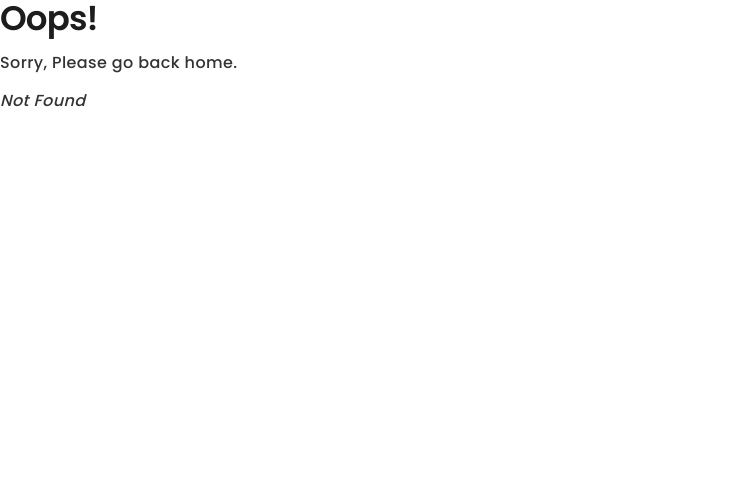
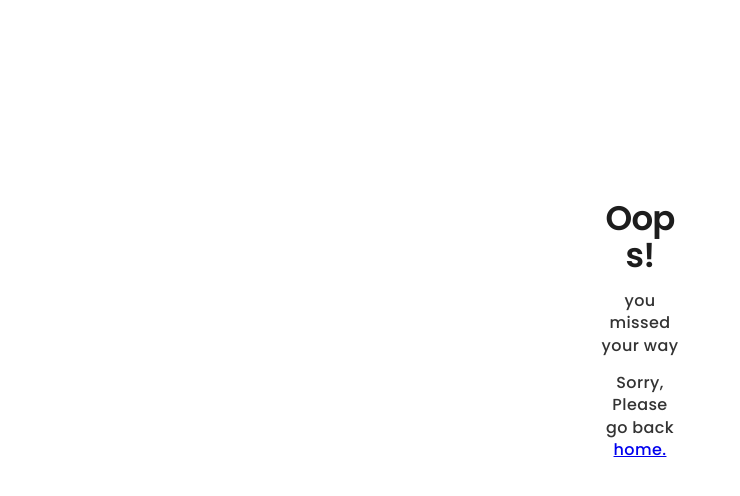
Before and after one commit to TechieTee/boas, a React (Create React App) app: page /about in a window 1280 px wide. Before the commit this address had no page. Shown: the top 496 px of the page, without its empty margins (0-740 px from the left). Built offline with nearby package versions, Linux system fonts and the light colour scheme.

Commit message:
updates scss for error page

```diff
--- a/src/ErrorPage.js
+++ b/src/ErrorPage.js
@@ -1,16 +1,15 @@
-import { useRouteError } from "react-router-dom";
+import { Link, useRouteError } from "react-router-dom";
 
 export default function ErrorPage() {
   const error = useRouteError();
   console.error(error);
 
   return (
-    <div id="error-page">
+    <div style={{margin:'200px 600px', textAlign:'center'}}>
       <h1>Oops!</h1>
-      <p>Sorry, Please go back home.</p>
-      <p>
-        <i>{error.statusText || error.message}</i>
-      </p>
+      <p>you missed your way</p>
+      <p>Sorry, Please go back <Link to='https://boas.netlify.app/'>home.</Link></p>
+
     </div>
   );
 }
--- a/src/component/Banner/Banner.module.scss
+++ b/src/component/Banner/Banner.module.scss
@@ -133,6 +133,9 @@
         flex-direction: row;
         justify-content: space-around;
 
+
+
+
         .banner_button_learn {
             width: 18rem;
             height: auto;
```
